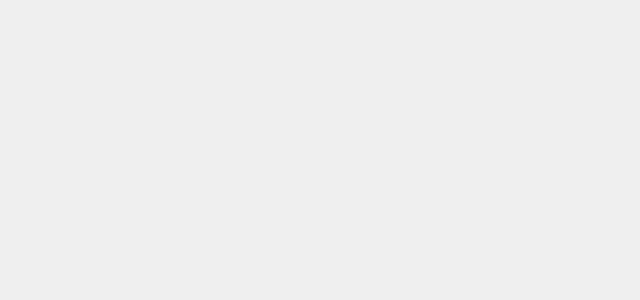
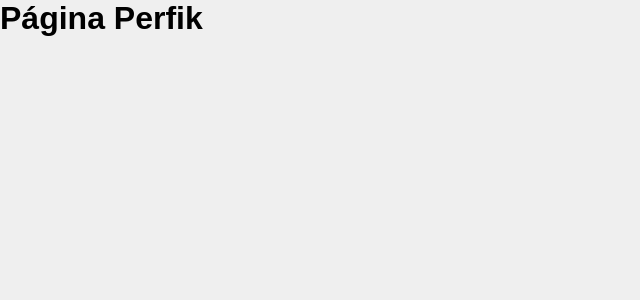
Before and after one commit to LucasValpereiro/callsystem, a React (Create React App) app: page /profile in a window 1280 px wide. Before the commit this address had no page. Shown: the top 300 px of the page, without its empty margins (0-640 px from the left). Built offline with nearby package versions, Linux system fonts and the light colour scheme.

Commit message:
created profile files and folders and added route

```diff
--- /dev/null
+++ b/src/pages/Profile/index.js
@@ -0,0 +1,9 @@
+
+
+export default function Profile(){
+    return(
+        <div>
+            <h1>Página Perfik</h1>
+        </div>
+    )
+}
--- a/src/routes/index.js
+++ b/src/routes/index.js
@@ -3,6 +3,7 @@ import { Routes, Route } from 'react-router-dom';
 import SignIn from '../pages/SignIn';
 import SignUp from '../pages/SignUp';
 import Dashboard from '../pages/Dashboard';
+import Profile from '../pages/Profile'
 
 import Private from './Private'
 
@@ -13,6 +14,7 @@ function RoutesApp() {
             <Route path='/register' element={ <SignUp /> } />
 
             <Route path='/dashboard' element={<Private> <Dashboard /></Private> } />
+            <Route path='/profile' element={ <Profile /> } />
         </Routes>
     )
 }
```
Also changed, not shown: src/pages/Profile/profile.css (added).
